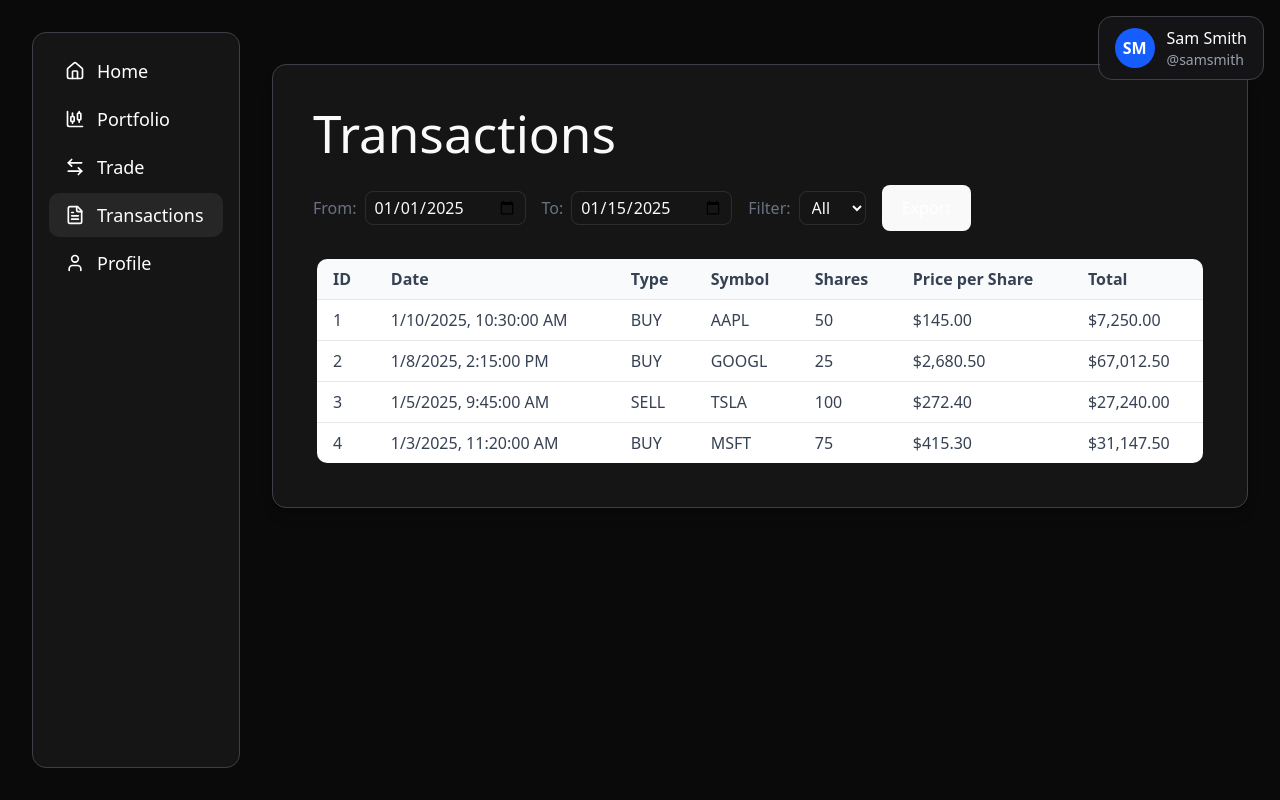
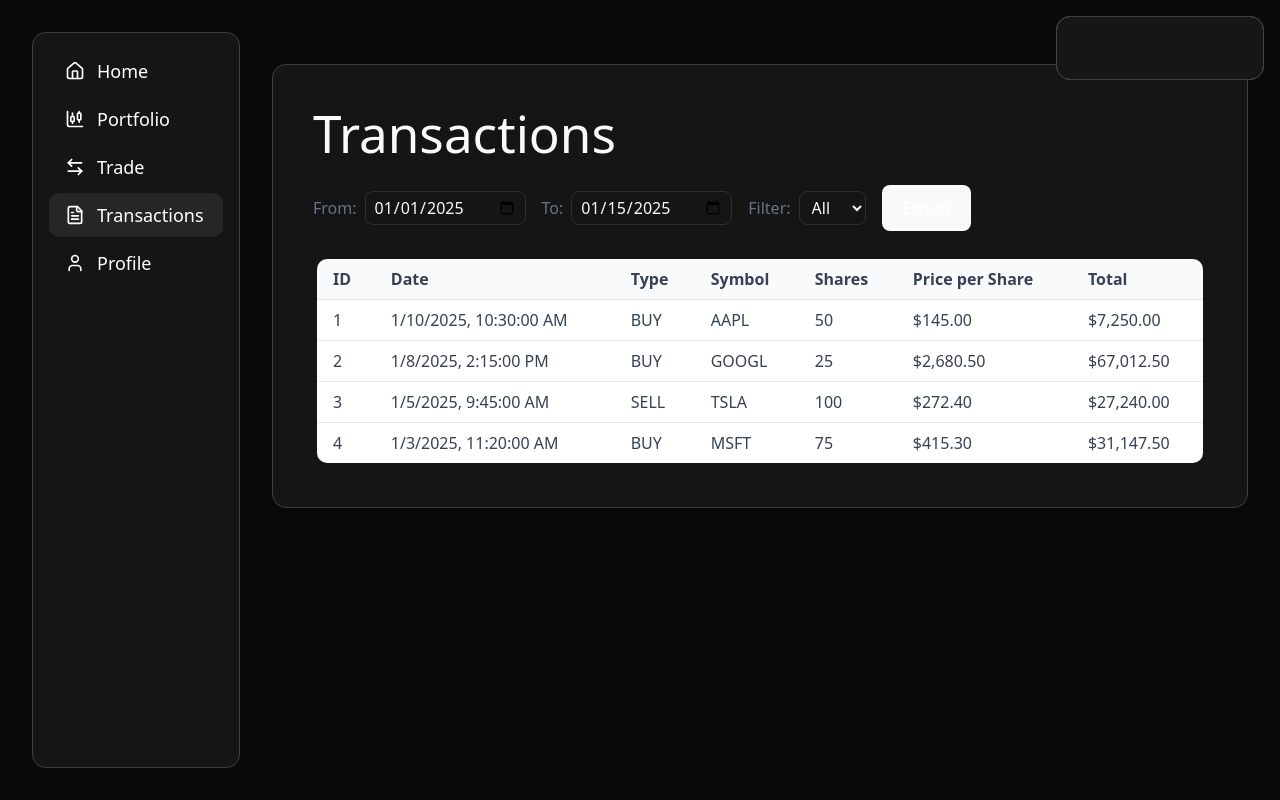
Before and after one commit to connormorrrison/mocktrade, a React (Vite) app in the folder frontend/: page /transactions in a window 1280 px wide. Built offline with nearby package versions, Linux system fonts and the light colour scheme.

Commit message:
Simplify profile and blackbox components to static tiles

```diff
--- a/frontend/src/components/blackbox.tsx
+++ b/frontend/src/components/blackbox.tsx
@@ -1,47 +1,11 @@
-import { useState, useEffect } from "react";
+import { Tile } from "@/components/tile";
 
 export default function BlackBox() {
-  const [isScrolled, setIsScrolled] = useState(false);
-
-  useEffect(() => {
-    const handleScroll = () => {
-      // Find the main scrollable container
-      const mainElement = document.querySelector('main');
-      if (mainElement) {
-        const scrollTop = mainElement.scrollTop;
-        setIsScrolled(scrollTop > 50);
-      }
-    };
-
-    // Add scroll listener to the main container instead of window
-    const mainElement = document.querySelector('main');
-    if (mainElement) {
-      mainElement.addEventListener('scroll', handleScroll);
-      return () => mainElement.removeEventListener('scroll', handleScroll);
-    }
-  }, []);
-
   return (
-    <div
-      className={`fixed top-4 right-4 bg-zinc-950 rounded-xl transition-all duration-400 ease-in-out ${
-        isScrolled ? 'w-16 h-16' : 'w-auto h-16'
-      }`}
-    >
-      {/* Invisible content that matches the profile component structure */}
-      <div className={`h-full flex items-center justify-center overflow-hidden transition-all duration-400 ease-in-out opacity-0 ${
-        isScrolled ? 'w-16 px-0' : 'w-auto px-4'
-      }`}>
-        <div className="w-10 h-10 flex-shrink-0">
-        </div>
-        <div
-          className={`flex flex-col ml-3 transition-all duration-400 ease-in-out ${
-            isScrolled ? 'opacity-0 w-0 ml-0' : 'opacity-100 w-auto'
-          }`}
-        >
-          <span className="text-base font-medium whitespace-nowrap">Sam Smith</span>
-          <span className="text-sm whitespace-nowrap">@samsmith</span>
-        </div>
-      </div>
+    <div className="fixed top-4 right-4 w-52 h-16 bg-black rounded-xl">
+      <Tile className="h-full w-full">
+        <div></div>
+      </Tile>
     </div>
   );
 }
--- a/frontend/src/components/profile.tsx
+++ b/frontend/src/components/profile.tsx
@@ -1,47 +1,10 @@
 import { Tile } from "@/components/tile";
-import { useState, useEffect } from "react";
 
 export default function Profile() {
-  const [isScrolled, setIsScrolled] = useState(false);
-
-  useEffect(() => {
-    const handleScroll = () => {
-      // Find the main scrollable container
-      const mainElement = document.querySelector('main');
-      if (mainElement) {
-        const scrollTop = mainElement.scrollTop;
-        setIsScrolled(scrollTop > 50);
-      }
-    };
-
-    // Add scroll listener to the main container instead of window
-    const mainElement = document.querySelector('main');
-    if (mainElement) {
-      mainElement.addEventListener('scroll', handleScroll);
-      return () => mainElement.removeEventListener('scroll', handleScroll);
-    }
-  }, []);
-
   return (
-    <div
-      className={`fixed top-4 right-4 transition-all duration-400 ease-in-out ${
-        isScrolled ? 'w-16 h-16' : 'w-auto h-16'
-      }`}
-    >
-      <Tile className={`h-full flex items-center justify-center overflow-hidden transition-all duration-400 ease-in-out ${
-        isScrolled ? 'w-16 px-0' : 'w-auto px-4'
-      }`}>
-        <div className="w-10 h-10 bg-blue-600 rounded-full flex items-center justify-center flex-shrink-0">
-          <span className="text-white text-base font-semibold">SM</span>
-        </div>
-        <div
-          className={`flex flex-col ml-3 transition-all duration-400 ease-in-out ${
-            isScrolled ? 'opacity-0 w-0 ml-0' : 'opacity-100 w-auto'
-          }`}
-        >
-          <span className="text-base font-medium whitespace-nowrap text-gray-900 dark:text-white">Sam Smith</span>
-          <span className="text-sm text-gray-500 dark:text-gray-400 whitespace-nowrap">@samsmith</span>
-        </div>
+    <div className="fixed top-4 right-4 w-52 h-16">
+      <Tile className="h-full w-full">
+        <div></div>
       </Tile>
     </div>
   );
```
